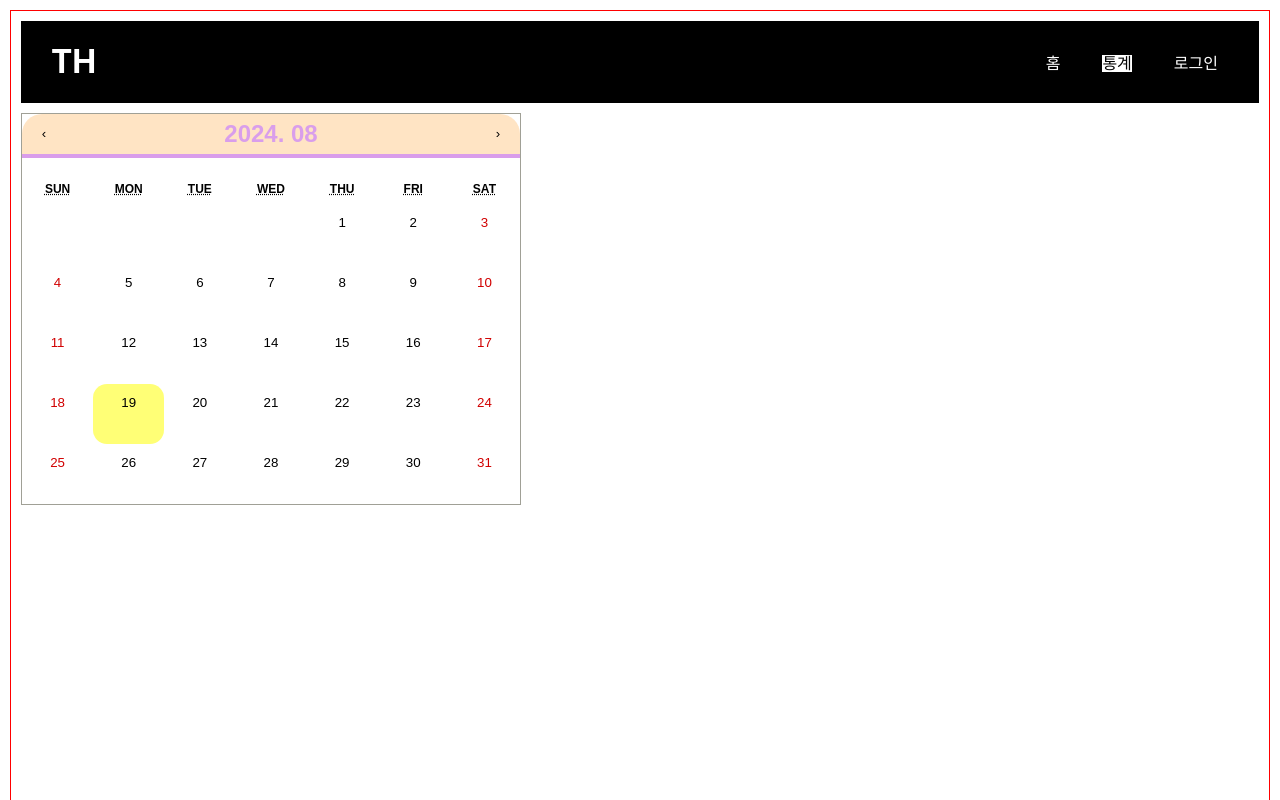
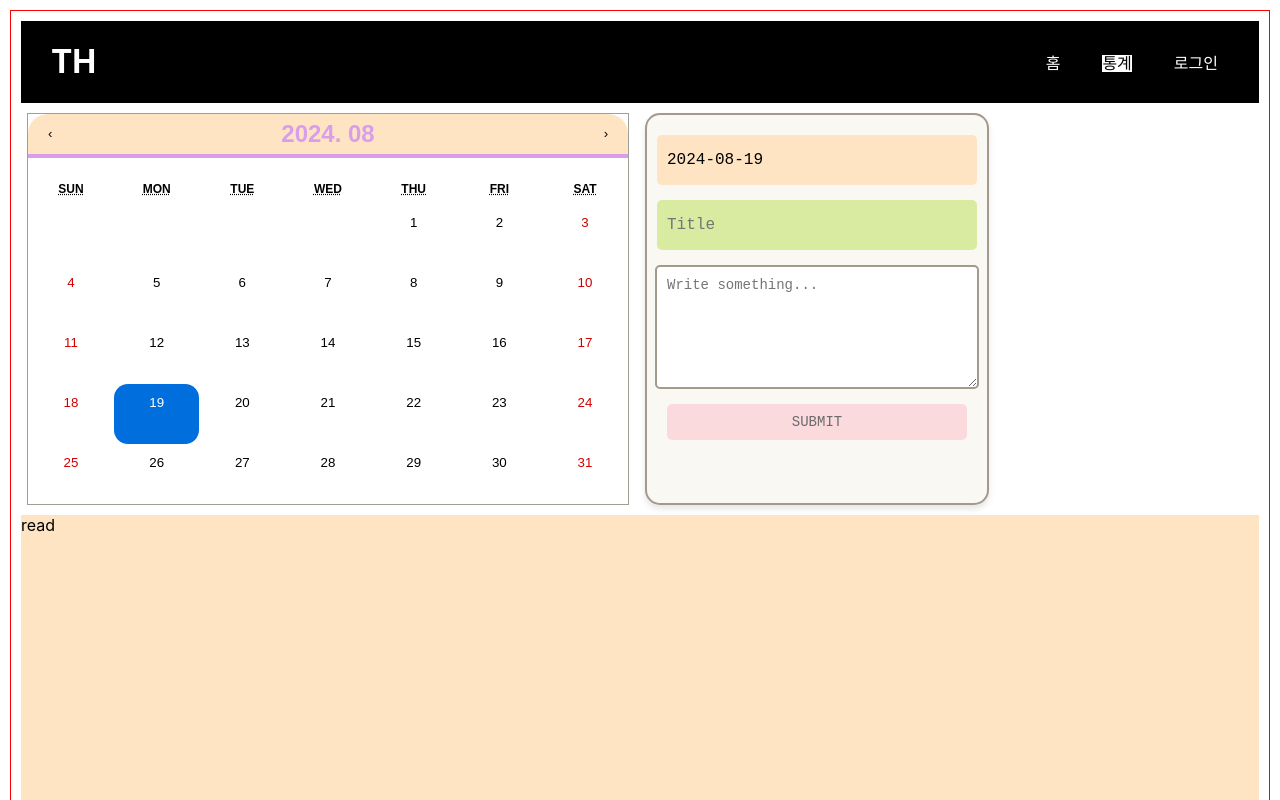
Before and after one commit to PiscesTH/hab, a React (Create React App) app: page / in a window 1280 px wide. Both pictures are taken after a click on the button "통계". Shown: the top 800 px of the page. Built offline with nearby package versions, Linux system fonts and the light colour scheme.

Commit message:
2024-08-25

```diff
--- a/src/App.css
+++ b/src/App.css
@@ -176,14 +176,30 @@ footer {
   word-break: break-all;
 }
 
-/* calendar */
+/* tmp list */
 .list-container {
   width: 100%;
   height: 100%;
+  display: grid;
+  gap: 10px;
+  grid-template-rows: auto 1fr;
+  grid-template-columns: 1fr 1fr;
+  grid-template-areas:
+  "calendar form"
+  "read read"
+  ;
 }
 
+.read {
+  grid-area: read;
+  background-color: bisque;
+}
+
+/* calendar */
 .react-calendar {
-  width: 500px !important;
+  width: 98% !important;
+  grid-area: calendar;
+  margin: 0 auto;
 }
 
 .react-calendar__navigation {
@@ -236,7 +252,66 @@ span {
   border-radius: 14px;
 }
 
-.abbr {
+/* abbr {
   font-size: 18px;
   font-weight: 900;
+} */
+
+/* form */
+.form-container {
+  grid-area: form;
+  width: 300px; /* Adjust the width as needed */
+  padding: 20px;
+  background-color: #FAF8F3; /* Light cream color */
+  border-radius: 15px; /* Rounded corners */
+  border: 2px solid #a3998d; /* Border color similar to the image */
+  display: flex;
+  flex-direction: column;
+  align-items: center;
+  box-shadow: 0 4px 6px rgba(0, 0, 0, 0.1); /* Soft shadow */
 }
+
+.form-date,
+.form-title {
+  width: 100%;
+  height: 40px;
+  margin-bottom: 15px;
+  padding: 5px 10px;
+  background-color: #D9EBA0; /* Light green color */
+  border: none;
+  border-radius: 5px;
+  font-size: 16px;
+  font-family: 'Courier New', Courier, monospace; /* Monospace font */
+}
+
+.form-date {
+  background-color: bisque;
+}
+
+.form-textarea {
+  width: 100%;
+  height: 100px;
+  margin-bottom: 15px;
+  padding: 10px;
+  background-color: #FFF;
+  border: 2px solid #a3998d;
+  border-radius: 5px;
+  font-size: 14px;
+  font-family: 'Courier New', Courier, monospace;
+}
+
+.form-submit {
+  width: 100%;
+  padding: 10px 0;
+  background-color: #FADADD; /* Light pink color */
+  border: none;
+  border-radius: 5px;
+  font-size: 14px;
+  color: #6A6A6A; /* Grey color */
+  cursor: pointer;
+  font-family: 'Courier New', Courier, monospace;
+}
+
+.form-submit:hover {
+  background-color: #f5c4c7; /* Slightly darker pink on hover */
+}
--- a/src/App.js
+++ b/src/App.js
@@ -1,16 +1,17 @@
 import logo from "./logo.svg";
 import "./App.css";
-import { useState } from "react";
+import { useState, useEffect } from "react";
 import React, { PureComponent } from "react";
 import Chart from "./Chart.js";
 import LineChart from "./LineChart.js";
 import { NavLink, Route, Routes, Link } from "react-router-dom";
 import Calendar from "react-calendar";
-import 'react-calendar/dist/Calendar.css';
+import "react-calendar/dist/Calendar.css";
 import moment from "moment";
 
 function MainPage() {
-  return <div className="main-container">
+  return (
+    <div className="main-container">
       <div className="income">
         <div>
           <p className="a">이번달 수입</p>
@@ -31,12 +32,18 @@ function MainPage() {
         <p>일별 지출</p>
         <LineChart></LineChart>
       </div>
-    </div>;
+    </div>
+  );
 }
 
 function List() {
-  return <div className="list-container">
+  const [date, selectDate] = useState(new Date());
+
+  return (
+    <div className="list-container">
       <Calendar
+        onChange={selectDate}
+        value={date}
         formatDay={(locale, date) => moment(date).format("D")}
         formatYear={(locale, date) => moment(date).format("YYYY")}
         formatMonthYear={(locale, date) => moment(date).format("YYYY. MM")}
@@ -44,9 +51,40 @@ function List() {
         showNeighboringMonth={false}
         next2Label={null}
         prev2Label={null}
-                minDetail="year">
-                </Calendar>
-    </div>;
+        minDetail="year"
+      ></Calendar>
+      {/* useEffect(() => {
+        console.log(date)
+      }, [date]); */}
+      <MyForm date={date} />
+      <div className="read">read</div>
+    </div>
+  );
+}
+
+function MyForm(props) {
+  const [date, setDate] = useState(moment(props.date).format("YYYY-MM-DD"));
+
+  const handleDateChange = (event) => {
+    setDate(event.target.value);
+  };
+
+  return (
+    <div className="form-container">
+      <input
+        type="text"
+        className="form-date"
+        value={date}
+        onChange={handleDateChange}
+      ></input>
+      <input type="text" className="form-title" placeholder="Title" />
+      <textarea
+        className="form-textarea"
+        placeholder="Write something..."
+      ></textarea>
+      <button className="form-submit">SUBMIT</button>
+    </div>
+  );
 }
 
 function App() {
@@ -84,8 +122,8 @@ function App() {
           </header>
           <main>
             <Routes>
-              <Route exact path="/" element={<MainPage/>}></Route>
-              <Route path="/list" element={<List/>}></Route>
+              <Route exact path="/" element={<MainPage />}></Route>
+              <Route path="/list" element={<List />}></Route>
             </Routes>
           </main>
           <footer></footer>
```
Lines whose indentation alone changed are shown as unchanged.
